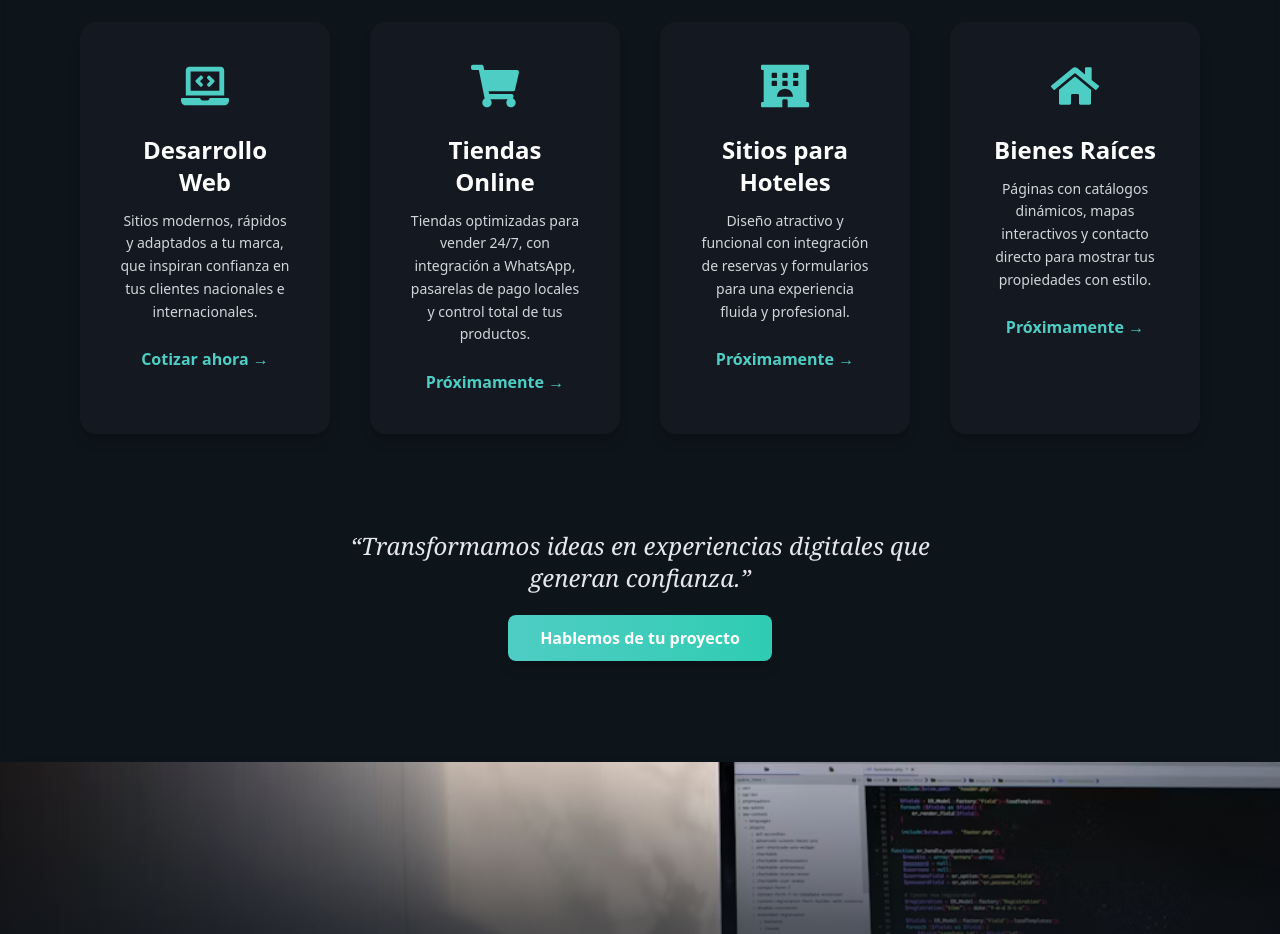
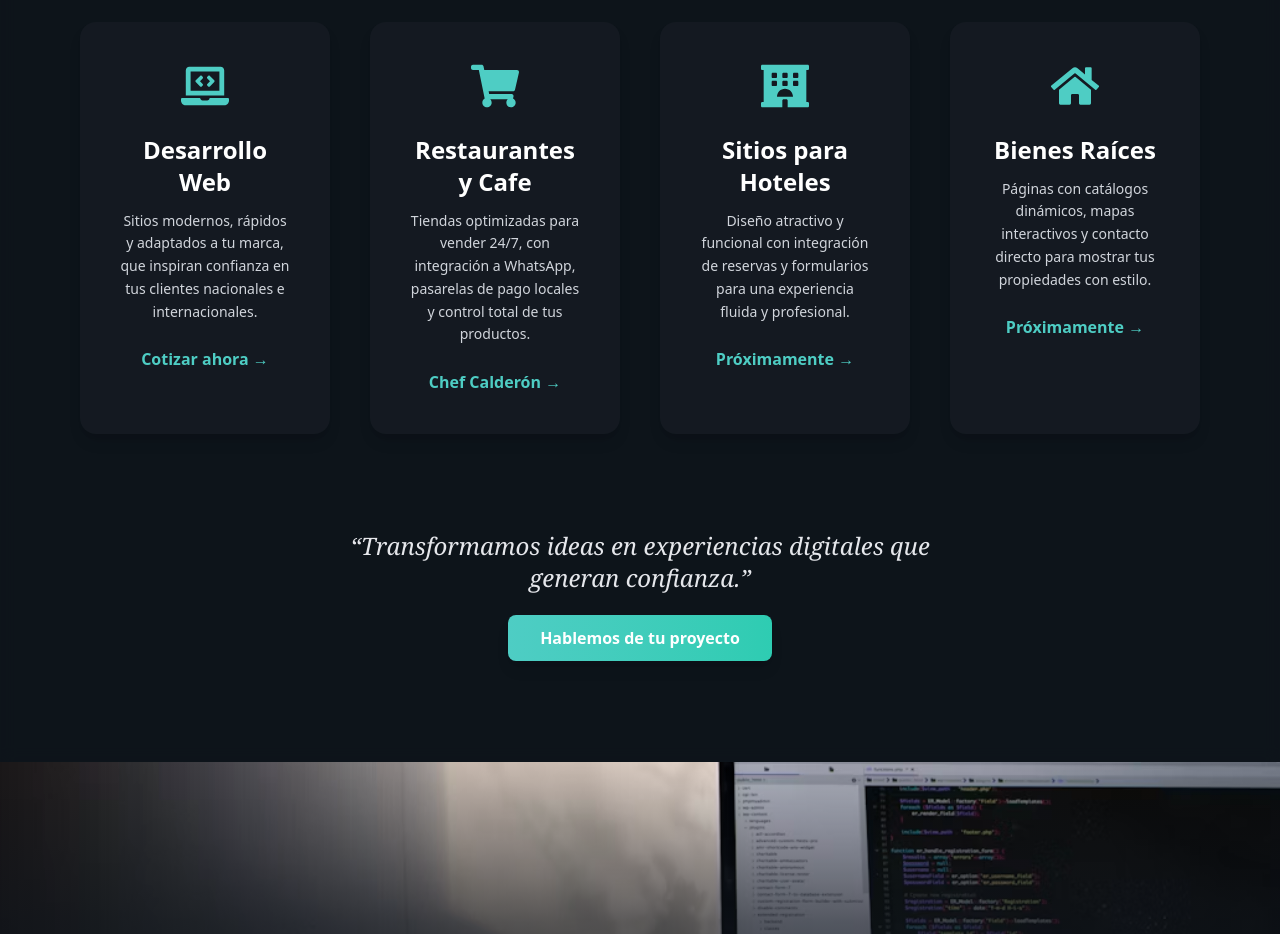
Before and after one commit to Jdmora91/PuraVida-Tech., a React (Vite) app: page / in a window 1280 px wide. Shown: the part 2740-3674 px from the top of the page. Built offline with nearby package versions, Linux system fonts and the light colour scheme.

Commit message:
Actualizacion Restaurante

```diff
--- a/src/pages/Servicios.jsx
+++ b/src/pages/Servicios.jsx
@@ -52,7 +52,7 @@ function Servicios({ language }) {
         <div className="bg-[#1A1F25]/60 p-10 rounded-2xl shadow-lg text-center hover:translate-y-[-6px] hover:shadow-[#4ECDC4]/20 transition-all duration-500 flex flex-col items-center">
           <FaShoppingCart className="text-[#4ECDC4] text-5xl mb-6" />
           <h3 className="text-2xl font-semibold mb-3">
-            {language === "es" ? "Tiendas Online" : "Online Stores"}
+            {language === "es" ? "Restaurantes y Cafe" : "Restorants & Cafes"}
           </h3>
           <p className="text-gray-300 text-sm leading-relaxed mb-6">
             {language === "es"
@@ -60,10 +60,12 @@ function Servicios({ language }) {
               : "Optimized stores open 24/7, with WhatsApp integration, local payment gateways, and full control of your products."}
           </p>
           <a
-            href="#contacto"
+            href="https://demo-restaurante-two.vercel.app/"
+            target="_blank"
+            rel="noopener noreferrer"
             className="text-[#4ECDC4] font-semibold hover:underline"
           >
-            {language === "es" ? "Próximamente →" : "Coming Soon →"}
+            Chef Calderón →
           </a>
         </div>
 
```
Lines whose indentation alone changed are shown as unchanged.
